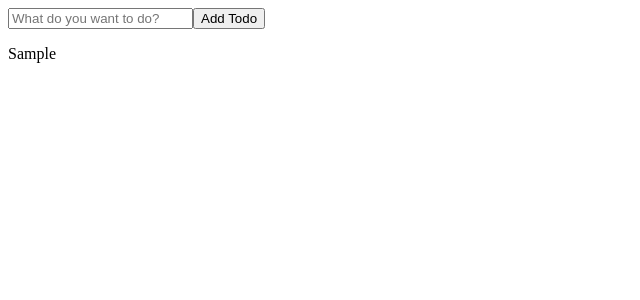
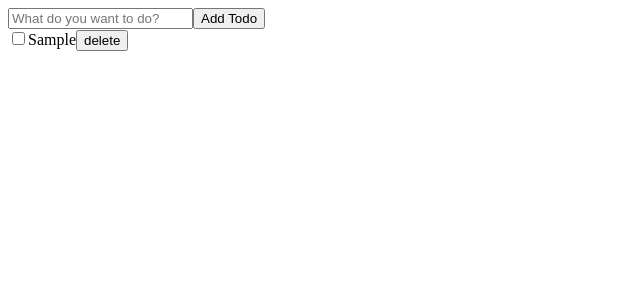
Before and after one commit to Tumelo-Tutubala/todo-app, a React (Vite) app in the folder todo-app/: page / in a window 1280 px wide. Both pictures are taken after typing "Sample" into the empty fields and a click on the button "Add Todo". Shown: the top 300 px of the page, without its empty margins (0-640 px from the left). Built offline with nearby package versions, Linux system fonts and the light colour scheme.

Commit message:
Add toggle and delete

```diff
--- a/todo-app/src/App.jsx
+++ b/todo-app/src/App.jsx
@@ -19,11 +19,27 @@ export default function App() {
     setTodos([...todos, newTodo]); // copy the old list, add the new one
     setText("");                   // clear the input
   }
+
+  function deleteTodo(id) {
+    setTodos(todos.filter((todo) => todo.id !== id));
+  }
+
+  function toggleTodo(id) {
+    setTodos(
+      todos.map((todo) => {
+        if (todo.id === id) {
+          return { ...todo, completed: !todo.completed };
+        }
+        return todo;
+      })
+    );
+  }
   return (
     <div className="App">
 
       <TodoForm text={text} setText={setText} addTodo={addTodo} />
-      <TodoList todos={todos} />
+      <TodoList todos={todos}  />
+
     </div>
 
   );
--- a/todo-app/src/components/TodoItem.jsx
+++ b/todo-app/src/components/TodoItem.jsx
@@ -1,8 +1,13 @@
-export default function TodoItem({todo}){
+export default function TodoItem({ todo,toggleTodo, deleteTodo }){
 
     return (
         <div className="TodoItem">
-            <p>{todo.text}</p>
+           <label>
+                <input type="checkbox" checked={todo.completed} onChange={() => toggleTodo(todo.id)} />
+                <span style={{ textDecoration: todo.completed ? "line-through" : "none" }}>{todo.text}</span>
+           </label>
+            <button onClick={() => deleteTodo(todo.id)}>delete</button>
+
         </div>
     );
 }
--- a/todo-app/src/components/TodoList.jsx
+++ b/todo-app/src/components/TodoList.jsx
@@ -1,11 +1,15 @@
 import TodoItem from "./TodoItem";
 
-export default function TodoList({todos}){
+export default function TodoList({todos ,deleteTodo,toggleTodo}){
 
     return (
         <div className="TodoList">
             {todos.map((todo) => (
-                <TodoItem key={todo.id} todo={todo} />
+                <TodoItem key={todo.id} todo={todo}
+                deleteTodo={deleteTodo}
+                toggleTodo={toggleTodo}
+
+                />
             ))}
         </div>
     );
```
